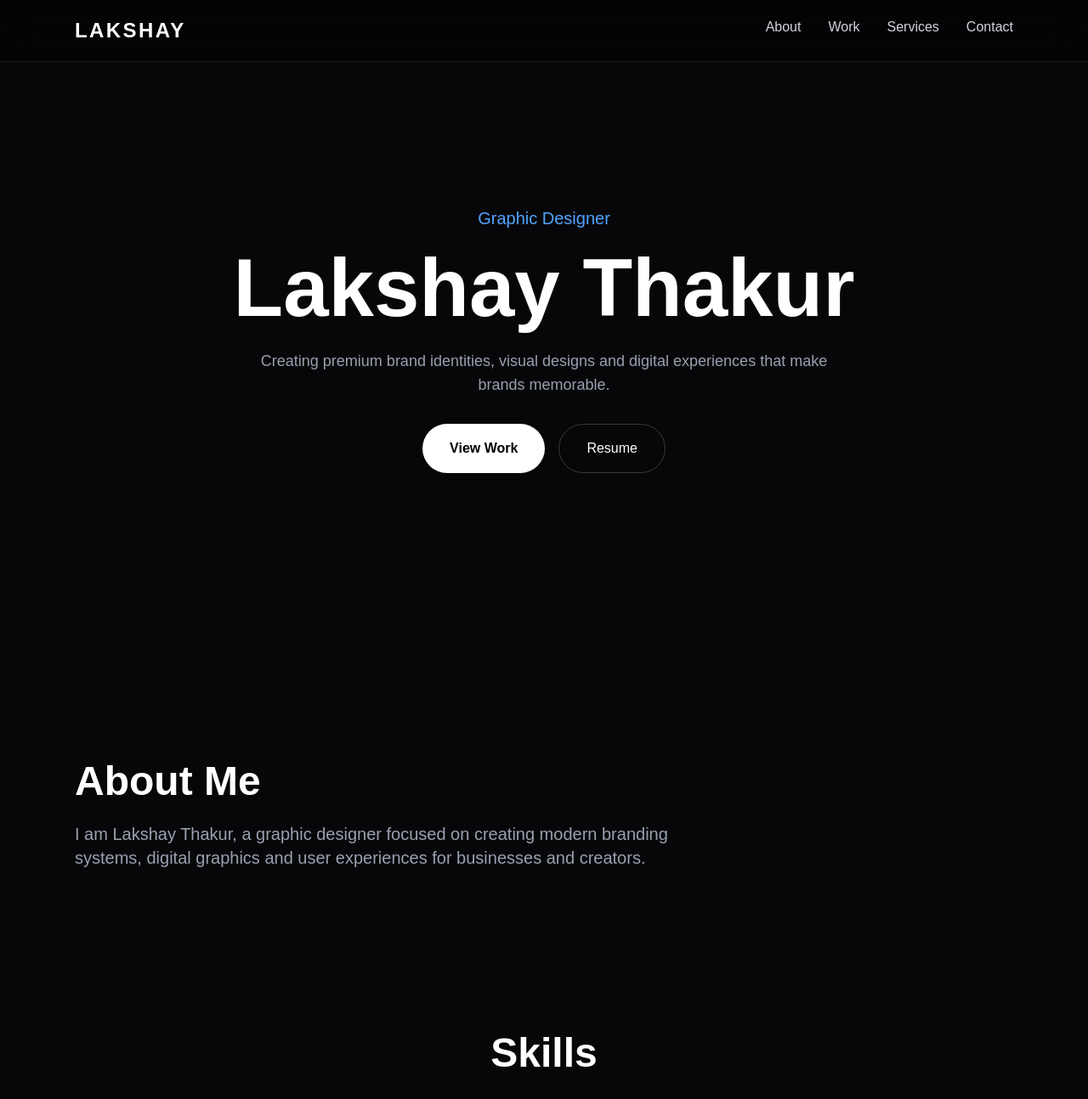
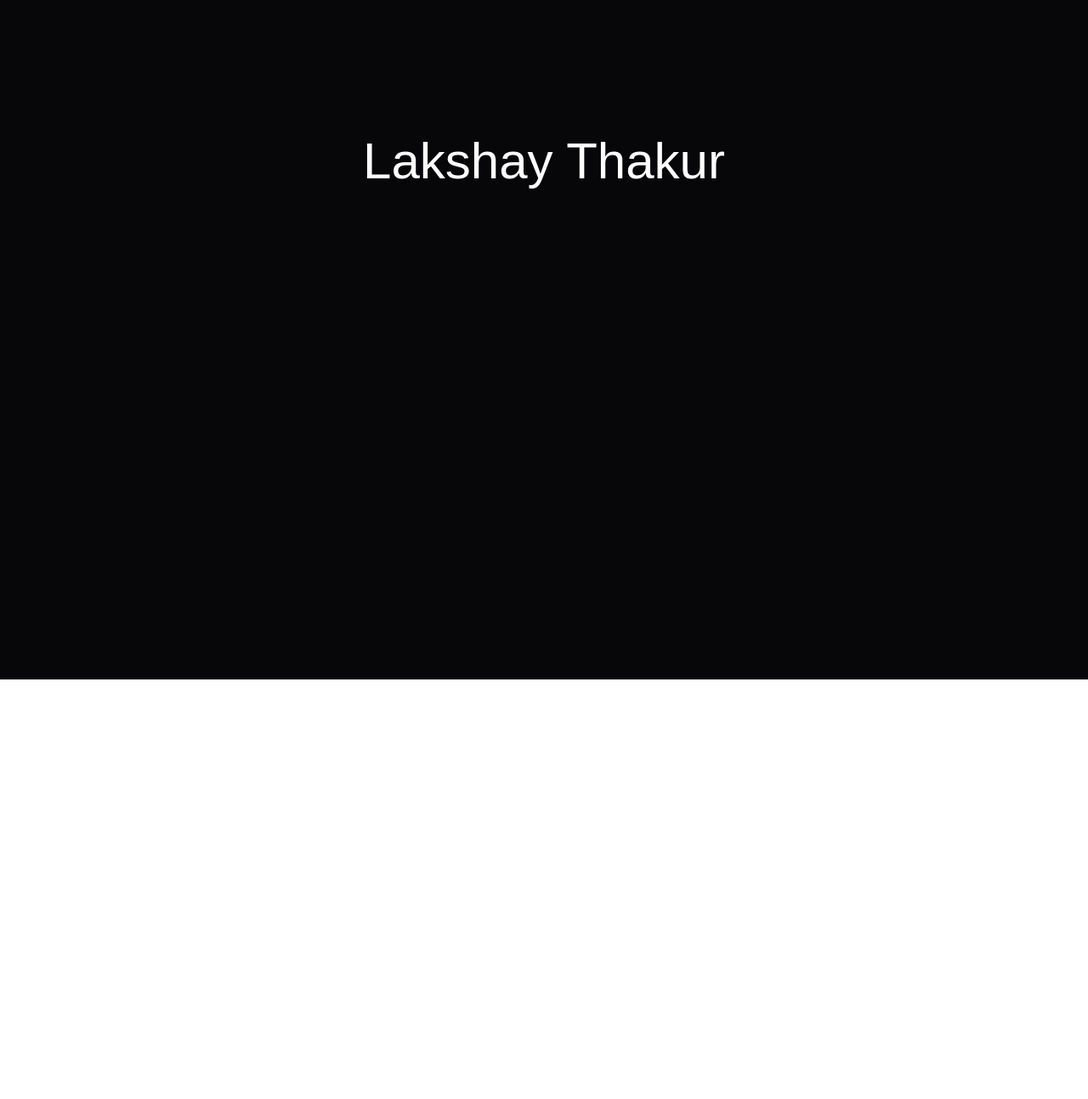
Before and after one commit to lakshut99-netizen/lakshay-portfolio, a Next.js app: page / in a window 1280 px wide. Shown: the top 1294 px of the page at 85% size. After the commit the page ends 800 px from the top, so only its background shows below. Built offline with nearby package versions, Linux system fonts and the light colour scheme.

Commit message:
final portfolio pages added

```diff
--- a/app/contact/page.tsx
+++ b/app/contact/page.tsx
@@ -1,37 +1,54 @@
-export default function Contact(){
+export default function Home() {
 
-return (
+  const projects = [
+    {
+      title: "AI Brand Identity Design",
+      category: "Logo & Branding",
+      image: "/projects/branding.png"
+    },
+    {
+      title: "Social Media Campaign",
+      category: "Instagram Post Design",
+      image: "/projects/post social media.jpg"
+    },
+    {
+      title: "Poster Advertisement",
+      category: "Creative Poster Design",
+      image: "/projects/poster.jpg"
+    }
+  ];
 
-<main className="min-h-screen bg-[#07070a] text-white flex items-center justify-center px-6">
+  const skills = [
+    "Brand Identity",
+    "Logo Design",
+    "Social Media Design",
+    "UI/UX Design",
+    "Packaging Design",
+    "Motion Graphics"
+  ];
 
-<div className="text-center">
+  const services = [
+    {
+      title:"Branding",
+      desc:"Complete visual identity, logos and brand guidelines."
+    },
+    {
+      title:"Social Media",
+      desc:"Premium Instagram posts and marketing creatives."
+    },
+    {
+      title:"UI/UX Design",
+      desc:"Modern interfaces and digital experiences."
+    }
+  ];
 
-<h1 className="text-5xl font-bold">
-Let's Create Something Amazing
-</h1>
+  return (
+    <main className="bg-[#07070a] text-white min-h-screen">
 
-<p className="text-gray-400 mt-5 text-lg">
-Available for branding, logo design and creative projects.
-</p>
+      <h1 className="text-6xl text-center pt-40">
+        Lakshay Thakur
+      </h1>
 
-<div className="mt-8 text-lg">
-
-<p>Email: lakshut99@gmail.com</p>
-
-<p className="mt-3">
-Instagram: Lakshu7305
-</p>
-
-</div>
-
-<button className="mt-8 px-8 py-3 rounded-full bg-white text-black">
-Contact Me
-</button>
-
-</div>
-
-</main>
-
-)
-
+    </main>
+  );
 }
--- a/app/page.tsx
+++ b/app/page.tsx
@@ -2,22 +2,21 @@ export default function Home() {
 
   const projects = [
     {
-      title: "Brand Identity Design",
+      title: "AI Brand Identity Design",
       category: "Logo & Branding",
-      image: "/projects/logo.jpg"
+      image: "/projects/branding.png"
     },
     {
       title: "Social Media Campaign",
-      category: "Poster Design",
-      image: "/projects/poster.jpg"
+      category: "Instagram Post Design",
+      image: "/projects/post social media.jpg"
     },
     {
-      title: "Digital Product Design",
-      category: "UI/UX Design",
+      title: "Poster Advertisement",
+      category: "Creative Poster Design",
       image: "/projects/poster.jpg"
     }
   ];
-
 
   const skills = [
     "Brand Identity",
@@ -28,7 +27,6 @@ export default function Home() {
     "Motion Graphics"
   ];
 
-
   const services = [
     {
       title:"Branding",
@@ -36,7 +34,7 @@ export default function Home() {
     },
     {
       title:"Social Media",
-      desc:"Premium Instagram posts, ads and marketing creatives."
+      desc:"Premium Instagram posts and marketing creatives."
     },
     {
       title:"UI/UX Design",
@@ -44,331 +42,13 @@ export default function Home() {
     }
   ];
 
+  return (
+    <main className="bg-[#07070a] text-white min-h-screen">
 
-  return (
+      <h1 className="text-6xl text-center pt-40">
+        Lakshay Thakur
+      </h1>
 
-<main className="bg-[#07070a] text-white min-h-screen">
-
-
-{/* Navbar */}
-
-<nav className="fixed top-0 w-full z-50 backdrop-blur-xl bg-black/40 border-b border-white/10">
-
-<div className="max-w-6xl mx-auto px-6 py-5 flex justify-between">
-
-<h1 className="text-2xl font-bold tracking-widest">
-LAKSHAY
-</h1>
-
-
-<div className="hidden md:flex gap-8 text-gray-300">
-
-<a href="#about">About</a>
-<a href="#work">Work</a>
-<a href="#services">Services</a>
-<a href="#contact">Contact</a>
-
-</div>
-
-</div>
-
-</nav>
-
-
-
-
-{/* Hero */}
-
-<section className="min-h-screen flex items-center justify-center text-center px-6">
-
-
-<div>
-
-<p className="text-blue-400 text-xl">
-Graphic Designer
-</p>
-
-
-<h1 className="text-6xl md:text-8xl font-bold mt-5">
-Lakshay Thakur
-</h1>
-
-
-<p className="max-w-2xl mx-auto mt-6 text-gray-400 text-lg">
-
-Creating premium brand identities, visual designs
-and digital experiences that make brands memorable.
-
-</p>
-
-
-<div className="mt-8 flex justify-center gap-4">
-
-<button className="px-8 py-4 rounded-full bg-white text-black font-semibold">
-View Work
-</button>
-
-
-<button className="px-8 py-4 rounded-full border border-white/20">
-Resume
-</button>
-
-</div>
-
-
-</div>
-
-
-</section>
-
-
-
-
-
-{/* About */}
-
-<section id="about" className="max-w-6xl mx-auto px-6 py-24">
-
-
-<h2 className="text-5xl font-bold">
-About Me
-</h2>
-
-
-<p className="mt-6 text-gray-400 text-xl max-w-3xl">
-
-I am Lakshay Thakur, a graphic designer focused on creating
-modern branding systems, digital graphics and user experiences
-for businesses and creators.
-
-</p>
-
-
-</section>
-
-
-
-
-
-{/* Skills */}
-
-<section className="px-6 py-24">
-
-
-<h2 className="text-5xl font-bold text-center">
-Skills
-</h2>
-
-
-
-<div className="grid md:grid-cols-3 gap-6 max-w-6xl mx-auto mt-12">
-
-
-{skills.map(skill=>(
-
-<div
-key={skill}
-className="p-8 rounded-3xl bg-white/5 border border-white/10 text-center hover:bg-white/10 transition"
->
-
-{skill}
-
-</div>
-
-))}
-
-
-</div>
-
-
-</section>
-
-
-
-
-
-{/* Projects */}
-
-
-<section id="work" className="px-6 py-24">
-
-
-<h2 className="text-5xl font-bold text-center">
-Featured Work
-</h2>
-
-
-
-<div className="grid md:grid-cols-3 gap-8 max-w-6xl mx-auto mt-12">
-
-
-{projects.map(project=>(
-
-
-<div
-key={project.title}
-className="rounded-3xl overflow-hidden bg-white/5 border border-white/10"
->
-
-
-<img
-src={project.image}
-alt={project.title}
-className="h-72 w-full object-cover"
-/>
-
-
-<div className="p-6">
-
-<h3 className="text-2xl font-bold">
-{project.title}
-</h3>
-
-
-<p className="text-blue-400 mt-2">
-{project.category}
-</p>
-
-
-</div>
-
-
-</div>
-
-
-))}
-
-
-</div>
-
-
-</section>
-
-
-
-
-
-
-{/* Services */}
-
-<section id="services" className="px-6 py-24">
-
-
-<h2 className="text-5xl font-bold text-center">
-Services
-</h2>
-
-
-<div className="grid md:grid-cols-3 gap-8 max-w-6xl mx-auto mt-12">
-
-
-{services.map(service=>(
-
-<div
-key={service.title}
-className="p-8 rounded-3xl bg-white/5 border border-white/10"
->
-
-<h3 className="text-3xl font-bold">
-{service.title}
-</h3>
-
-
-<p className="text-gray-400 mt-4">
-{service.desc}
-</p>
-
-
-</div>
-
-))}
-
-
-</div>
-
-
-</section>
-
-
-
-
-
-
-
-{/* Case Study */}
-
-<section className="px-6 py-24 max-w-5xl mx-auto">
-
-
-<h2 className="text-5xl font-bold">
-Project Case Study
-</h2>
-
-
-<div className="mt-8 text-gray-400 text-lg space-y-4">
-
-<p>
-<b className="text-white">Challenge:</b>
-Create a modern visual identity.
-</p>
-
-<p>
-<b className="text-white">Solution:</b>
-Designed logo system, colors and digital assets.
-</p>
-
-<p>
-<b className="text-white">Result:</b>
-Premium and consistent brand presence.
-</p>
-
-
-</div>
-
-
-</section>
-
-
-
-
-
-
-
-{/* Contact */}
-
-<section id="contact" className="text-center px-6 py-24">
-
-
-<h2 className="text-6xl font-bold">
-Let's Create Something Amazing
-</h2>
-
-
-<p className="text-gray-400 mt-6 text-xl">
-Available for freelance projects
-</p>
-
-
-<button className="mt-8 px-10 py-4 rounded-full bg-blue-500">
-Contact Me
-</button>
-
-
-</section>
-
-
-
-
-
-<footer className="border-t border-white/10 py-8 text-center text-gray-500">
-
-© 2026 Lakshay Thakur | Graphic Designer
-
-</footer>
-
-
-
-</main>
-
+    </main>
   );
 }
```
